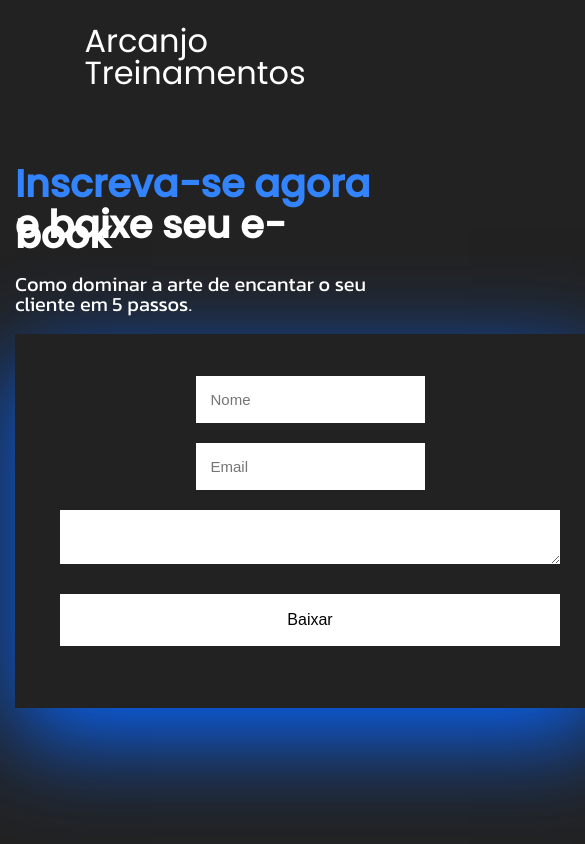
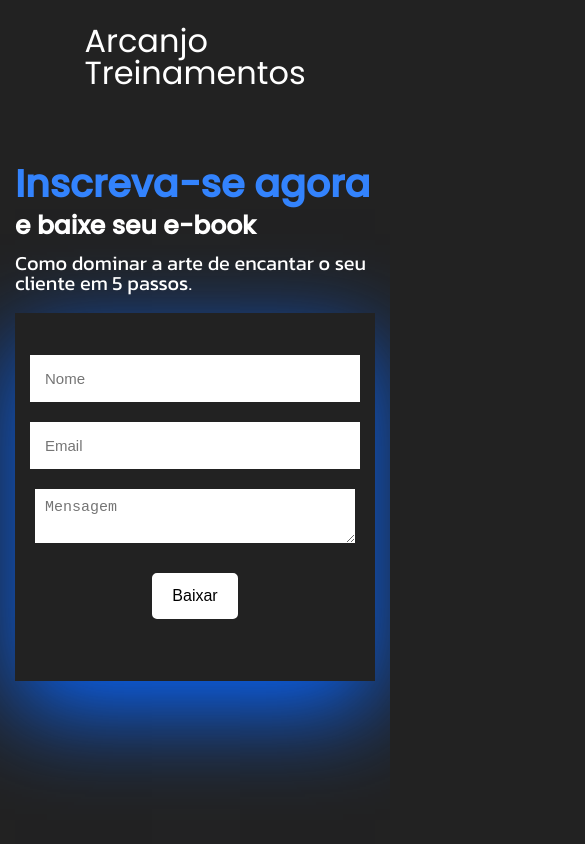
Before and after one commit to RIANJuniooo/lilianarcanjotreinamentos, a plain HTML site: page index.html in a window 390 px wide. Shown: the whole page, 585 px wide, since content can reach past the window. Drawn offline with Linux system fonts and the light colour scheme.

Commit message:
tela mobile

```diff
--- a/index.html
+++ b/index.html
@@ -25,16 +25,16 @@
     <main>
         <aside>
             <h2><span>Inscreva-se agora</span></h2>
-            <h2>e baixe seu e-book</h2>
+            <h2 id="baixeebook">e baixe seu e-book</h2>
             <p>
                 Como dominar a arte de encantar o seu cliente em 5 passos.
             </p>
             <section>
             <form action="https://api.staticforms.xyz/submit" method="post">
 
-                <input type="text" name="name" placeholder="Nome">
-                <input type="text" name="email" placeholder="Email" />
-                <textarea name="message"></textarea>
+                <input type="text" name="name" placeholder="Nome" required>
+                <input type="text" name="email" placeholder="Email" required />
+                <textarea name="message" placeholder="Mensagem"></textarea>
 
 
                 <input type="hidden" name="accessKey" value="c61f8198-3f9e-4d8c-8fb7-c78adeda0c04">
--- a/styles/style.css
+++ b/styles/style.css
@@ -1,4 +1,3 @@
-
 
 body{
     background-color: rgb(34, 34, 34);
@@ -81,6 +80,7 @@ p{
 
 img{
     width: 580px;
+   margin-left: 50px;
 }
 
 section{
@@ -89,7 +89,7 @@ section{
     justify-content: center;
     flex-direction: column;
     padding: 10px 45px;
-    width: 500px;
+    box-sizing: border-box;
     box-shadow: #0865FD 0px 30px 90px;
 }
 
@@ -98,6 +98,7 @@ section form{
     flex-direction: column;
     width: 100%;
     margin: 2rem;
+
 }
 
 
@@ -114,7 +115,9 @@ form input{
     margin-bottom: 20px;
     font-size: 15px;
     transition: all 0.5s;
+    width: 100%;
 }
+
 
 form input:focus{
     border-radius: 16px;
@@ -127,6 +130,7 @@ form textarea{
     font-size: 15px;
     margin-bottom: 30px;
     transition: all 0.5s;
+    width: 100%;
 }
 
 form textarea:focus{
@@ -134,12 +138,13 @@ form textarea:focus{
 }
 
 form button{
-    padding: 15px;
+    padding: 12px 18px;
     cursor: pointer;
     font-size: 16px;
     background-color: white;
     border: 2px solid white;
     color: black;
+    border-radius: 5px;
     transition: all 0.5s;
     margin-bottom: 20px;
 }
@@ -154,5 +159,33 @@ img{
     display: flex;
     width: 100%;
     padding: 5px;
-    margin: 0px 10px 10px 0;
+    /* margin: 0px 10px 10px 0; */
 }
+
+
+@media only screen and (max-width: 600px) {
+   #baixeebook
+    {
+    width: 100%;
+    font-size: 25px;
+   }
+
+   section{
+    display: flex;
+    align-items: center;
+    justify-content: center;
+    flex-direction: column;
+    padding: 10px 30px;
+    width: 100%;
+    box-shadow: #0865FD 0px 30px 90px;
+   }
+
+   form
+   {
+    justify-content: center;
+    flex-direction: column;
+    align-items: center;
+
+
+   }
+  }
```
